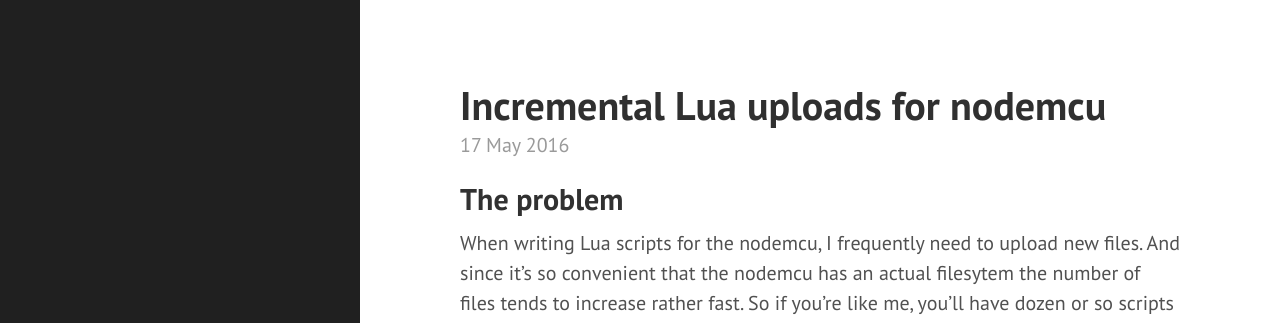
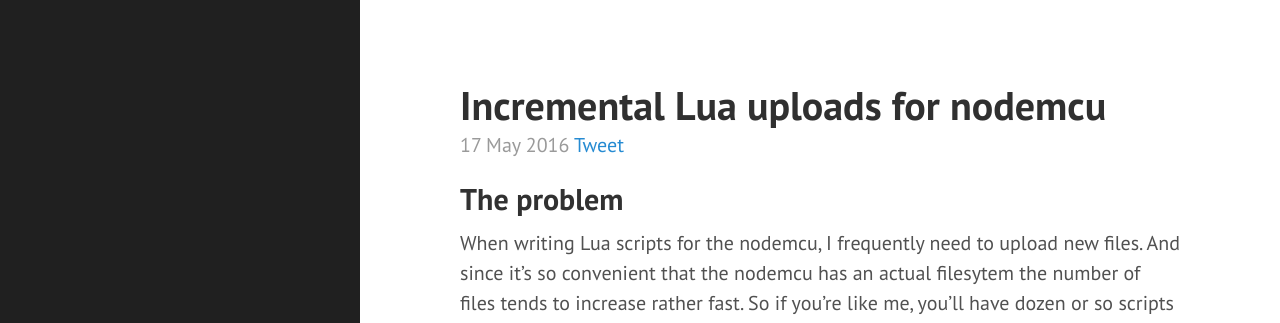
Before and after one commit to remcoder/remcoder.github.io, a Jekyll site: the page built from _posts/2016-05-17-incremental-lua-uploads-for-nodemcu.markdown, in a window 1280 px wide and 900 px high. Shown: the top 323 px of the window. Built offline with Jekyll 4.4.1, drawn with Linux system fonts in a browser that asks for light colours; comment, search, counter and statistics services are not loaded.

Commit message:
Add share via twitter button

```diff
--- a/_layouts/post.html
+++ b/_layouts/post.html
@@ -4,7 +4,8 @@ layout: default
 
 <div class="post">
   <h1 class="post-title">{{ page.title }}</h1>
-  <span class="post-date">{{ page.date | date_to_string }}</span>
+  <span class="post-date">{{ page.date | date_to_string }} <a href="https://twitter.com/share" class="twitter-share-button" data-via="remcoder">Tweet</a>
+<script>!function(d,s,id){var js,fjs=d.getElementsByTagName(s)[0],p=/^http:/.test(d.location)?'http':'https';if(!d.getElementById(id)){js=d.createElement(s);js.id=id;js.src=p+'://platform.twitter.com/widgets.js';fjs.parentNode.insertBefore(js,fjs);}}(document, 'script', 'twitter-wjs');</script></span>
   {{ content }}
 </div>
 
```
